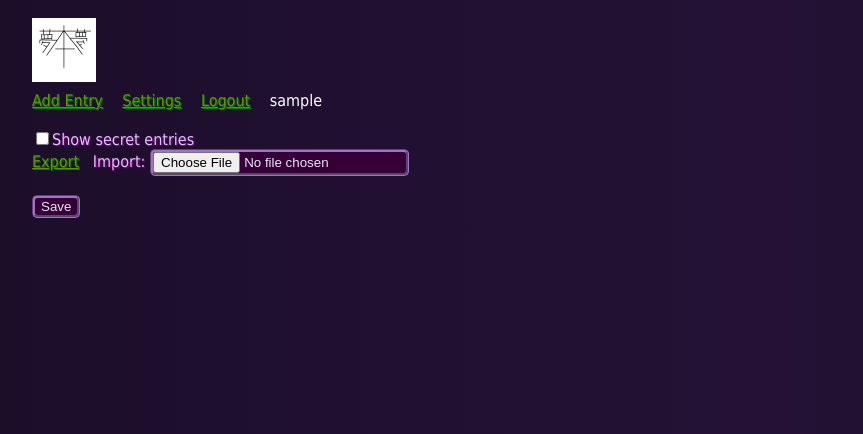
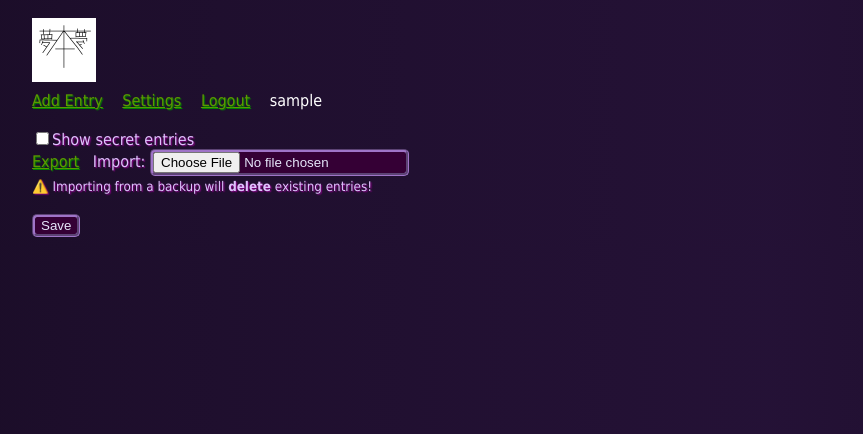
Before and after one commit to EscapeNumber001/dream-journal, a Django app: page /settings in a window 1280 px wide. Shown: the top 434 px of the page, without its empty margins (32-895 px from the left). Run offline with Django 5.2, Linux system fonts and the light colour scheme; the visitor is signed in with stand-in values (Sample User, id 1).

Commit message:
Fixed duplicate entries on import

```diff
--- a/hello/templates/settings.html
+++ b/hello/templates/settings.html
@@ -17,6 +17,7 @@
             </div><br/>
             <a href="{% url 'dataexport' %}">Export</a>
             &nbsp; Import: <input type="file" name="importedfile">
+            <br><small>⚠️ Importing from a backup will <strong>delete</strong> existing entries!</small>
             <br/><br/><input type="submit" value="Save">
         </form>
     </body>
--- a/hello/views.py
+++ b/hello/views.py
@@ -7,6 +7,8 @@ from django.contrib.auth.decorators import login_required
 from django.contrib.auth import authenticate, login, logout, models
 from django.core.paginator import Paginator
 from django.core.files import File
+from django.db import transaction
+from django.utils.dateparse import parse_datetime
 
 from .forms import AddOrEditEntryForm, EntrySearchForm, SORTING_METHODS
 from .models import Entry
@@ -193,27 +195,39 @@ def applysettings(request):
         data = ""
         for filename in request.FILES:
             f = request.FILES[filename]
-            print("Received file " + f.name)
+            print("[INFO][JSON_EntryImport] Received file " + f.name)
             data = f.read()
 
         try:
             myjs = json.loads(data)
+            imported_entries = []
             for key in myjs:
                 e = Entry()
                 entrydata = myjs[key]
 
+                # FIXME: These should be casted to a datetime instead of remaining a str.
+                #        Raw str works for now but might cause weird issues with Django
                 e.creation_datetime = entrydata["creation_datetime"]
                 e.last_edit_datetime = entrydata["last_edit_datetime"] if entrydata["last_edit_datetime"] != "None" else None
+
                 e.entry_title = entrydata["entry_title"]
                 e.entry_text = entrydata["entry_text"]
                 e.is_secret = entrydata["is_secret"]
                 e.owner = request.user
-                e.save()
+                imported_entries.append(e)
         except json.JSONDecodeError as e:
+            print("[ERROR][JSON_EntryImport] Malformed JSON; cancelling import")
             return errorpage(request, "Error processing import: malformed JSON file", nextpage="/settings")
         except (TypeError, KeyError) as e:
+            print("[ERROR][JSON_EntryImport] JSON file does not appear to be a dream journal export; cancelling import")
             return errorpage(request, "Error processing import: this JSON file does not contain recognizable entry data", nextpage="/settings")
 
+    with transaction.atomic():
+        Entry.objects.all().filter(owner=request.user).delete()
+        x = Entry.objects.bulk_create(imported_entries)
+        num_created = len(x)
+
+    print(f"[INFO][JSON_EntryImport] Successfully imported {num_created-1} entries from JSON.")
     return HttpResponseRedirect("/")
 
 
@@ -247,8 +261,8 @@ def dataexport(request):
     for entry in all_entries:
         root[entry.pk] = dict()
         entry_js = root[entry.pk]
-        entry_js["creation_datetime"] = str(entry.creation_datetime)
-        entry_js["last_edit_datetime"] = str(entry.last_edit_datetime)
+        entry_js["creation_datetime"] = parse_datetime(entry.creation_datetime)
+        entry_js["last_edit_datetime"] = parse_datetime(entry.last_edit_datetime)
         entry_js["entry_title"] = entry.entry_title
         entry_js["entry_text"] = entry.entry_text
         entry_js["is_secret"] = entry.is_secret
```
Also changed, not shown: 1 other file.
